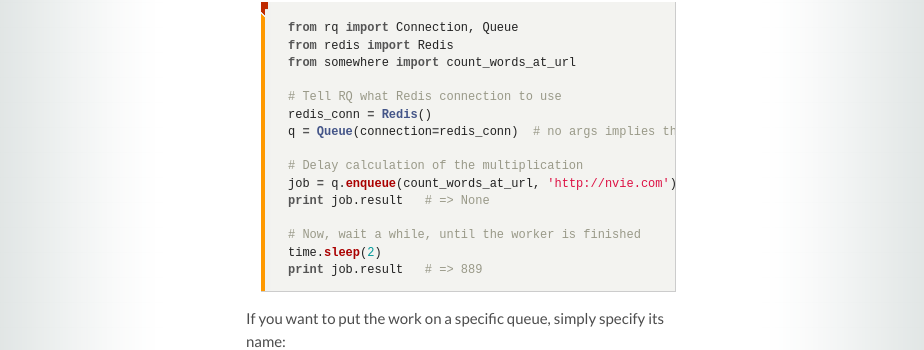
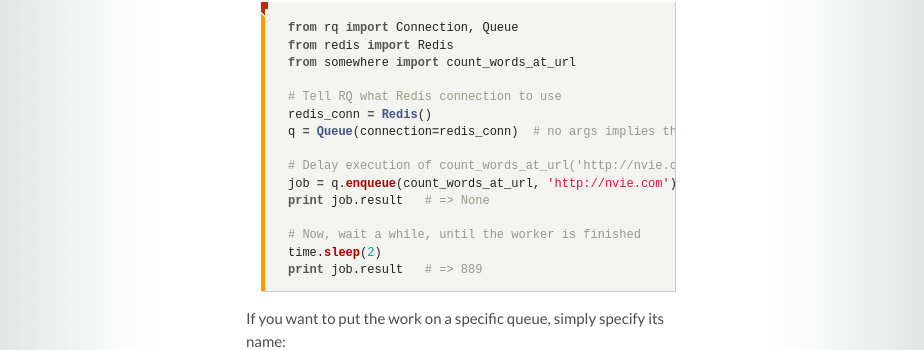
Before and after one commit to rq/rq, a Jekyll site: the page built from docs/index.md, in a window 1280 px wide and 900 px high, scrolled down 721 px. Shown: the part 101-451 px from the top of the window, without its empty margins (179-1103 px from the left). Built offline with Jekyll 4.4.1, drawn with Linux system fonts in a browser that asks for light colours; some web fonts are replaced; Markdown is read by kramdown in place of the engine named in the settings.

Commit message:
Fix comment.

```diff
--- a/docs/index.md
+++ b/docs/index.md
@@ -36,7 +36,7 @@ from somewhere import count_words_at_url
 redis_conn = Redis()
 q = Queue(connection=redis_conn)  # no args implies the default queue
 
-# Delay calculation of the multiplication
+# Delay execution of count_words_at_url('http://nvie.com')
 job = q.enqueue(count_words_at_url, 'http://nvie.com')
 print job.result   # => None
 
```
